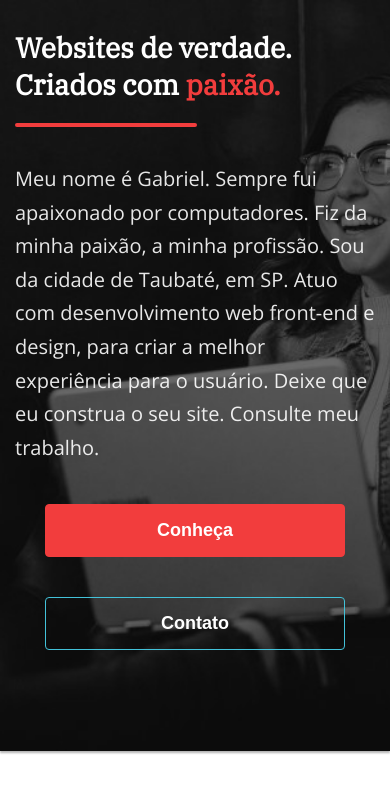
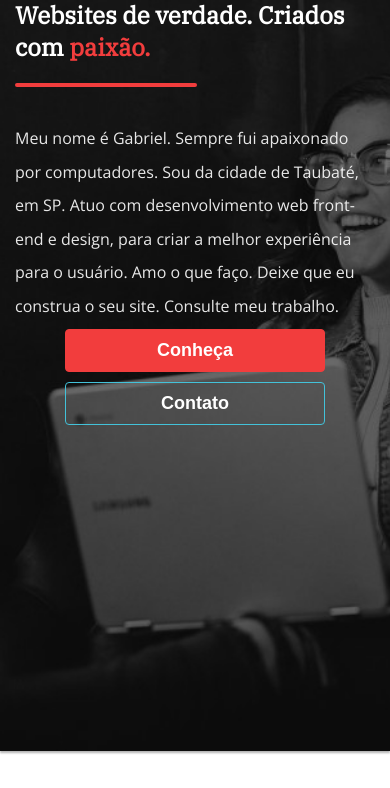
Before and after one commit to Gab-Barros/Gab-Barros.github.io, a plain HTML site: page index.html in a window 390 px wide. Shown: the part 93-881 px from the top of the page. Drawn offline with nearby package versions, Linux system fonts and the light colour scheme.

Commit message:
pequenos ajustes no texto da capa e nas cores do botao da seçao portfolio

```diff
--- a/css/style.css
+++ b/css/style.css
@@ -171,10 +171,14 @@ header ul li a:hover::after {
   .intro p {
     font-size: 1.25rem;
   }
+  .capa-btn li {
+    margin: 8px;
+  }
   .capa-btn li a {
     display: block;
     margin: 0 auto;
     width: 340px;
+    padding: 10px;
   }
   .capa-btn {
     text-align: center;
@@ -186,11 +190,24 @@ header ul li a:hover::after {
 }
 
 @media (max-width: 450px) {
+  body {
+    overflow-x: hidden;
+  }
+  header {
+    padding: 15px 0;
+  }
   .intro h1 {
-    font-size: 1.75rem;
+    font-size: 1.5rem;
+  }
+  .intro p {
+    font-size: 1rem;
+  }
+  .capa-btn li {
+    margin: 5px;
   }
   .capa-btn li a {
-    width: 300px;
+    width: 260px;
+    padding: 10px;
   }
 }
 
@@ -380,7 +397,8 @@ header ul li a:hover::after {
   margin: 80px auto 20px auto;
   background: #f23d3d;
   border: 1px solid #f23d3d;
-  color: #222;
+  color: white;
+  letter-spacing: 0.1rem;
   font-family: "Open Sans", sans-serif;
   letter-spacing: 0.1rem;
 }
--- a/index.html
+++ b/index.html
@@ -24,13 +24,11 @@
     </header>
     <section class="intro wrapper">
       <h1 data-fade="titulo">Websites de verdade. Criados com <span style="color: #F23D3D">paixão.</span></h1>
-      <p data-fade="paragrafo">Meu nome é Gabriel. Sempre fui apaixonado por computadores. Fiz da minha paixão, a minha profissão. Sou da cidade de Taubaté, em SP. Atuo com desenvolvimento web front-end e design, para criar a melhor experiência para o usuário. Deixe que eu construa o seu site. Consulte meu trabalho.</p>
-      <div>
+      <p data-fade="paragrafo">Meu nome é Gabriel. Sempre fui apaixonado por computadores. Sou da cidade de Taubaté, em SP. Atuo com desenvolvimento web front-end e design, para criar a melhor experiência para o usuário. Amo o que faço. Deixe que eu construa o seu site. Consulte meu trabalho.</p>
         <ul class="capa-btn" data-fade="btn">
           <li><a href=#skills class="btn">Conheça</a></li>
           <li><a href=#contato class="btn">Contato</a></li>
         </ul>
-      </div>
     </section>
   </section>
   </main>
--- a/js/script.js
+++ b/js/script.js
@@ -335,6 +335,7 @@ function menuMobile() {
     outsideClick(event) {
       if (!this.list.contains(event.target)) {
         this.list.classList.remove("active");
+        this.button.classList.remove("active");
       }
     }
 
```
